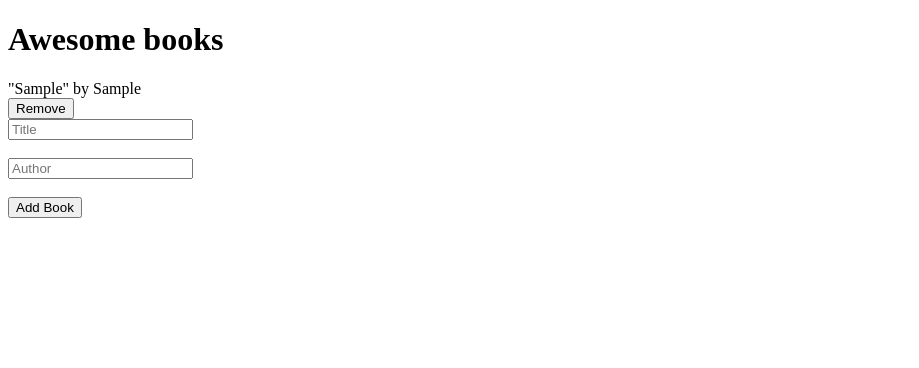
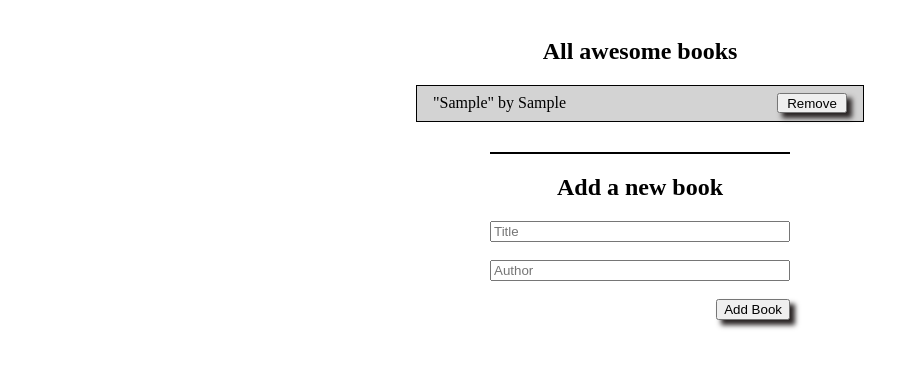
Before and after one commit to jicamargo/awesome-books, a website: page index.html in a window 1280 px wide. Both pictures are taken after typing "Sample", "Sample" into the empty fields and a click on the button "Add Book". Shown: the whole page, without its empty margins (0-919 px from the left). Drawn offline with Linux system fonts and the light colour scheme.

Commit message:
add shadow to buttons, remove object unnecesary book in booklist obj

```diff
--- a/css/styles.css
+++ b/css/styles.css
@@ -1,3 +1,65 @@
 * {
   box-sizing: border-box;
 }
+
+.books {
+  width: 500px;
+  padding: 10px;
+  margin: auto;
+}
+
+#booklist {
+  /* padding: 16px; */
+  margin: 16px;
+  border: 1px black solid;
+}
+
+
+.title {
+  font-weight: bold;
+  text-align: center;
+}
+
+.bookinfo {
+  display: flex;
+  align-items: center;
+  justify-content: space-between;
+  height: 35px;
+  padding: 0 16px;
+}
+
+.removebtn {
+  width: 70px;
+  height: 20px;
+}
+
+
+.whiteBackground {
+  background-color: white;
+}
+
+.grayBackground {
+  background-color: lightgray;
+}
+
+.newbookform {
+  display: flex;
+  flex-direction: column;
+  margin: 30px auto;
+  border-top: 2px black solid;
+  width: 300px;
+  text-align: center;
+}
+
+.inputfld {
+  width: 100%;
+}
+
+#addButton {
+  align-self:flex-end;
+  margin-left: 10px;
+}
+
+.button {
+  box-shadow:  5px 5px 5px #292424;
+}
--- a/index.html
+++ b/index.html
@@ -8,19 +8,27 @@
     <title>Awesome books</title>
 </head>
 <body>
-    <h1>Awesome books</h1>
+    <section class="books">
+        <h1 class ="title">All awesome books</h1>
         <section id="booklist"></section>
+
+        <div class="newbookform">
+          <h1 class="title">
+            Add a new book
+          </h1>
           <div>
             <label for="title" hidden>Title</label>
-        <input type="text" id="title" placeholder="Title" required>
+            <input class="inputfld" type="text" id="title" placeholder="Title" required>
           </div>
           <br>
           <div>
               <label for="author" hidden>Author</label>
-        <input type="text" id="author" placeholder="Author" required>
+              <input class="inputfld" type="text" id="author" placeholder="Author" required>
           </div>
           <br>
-    <button type="button" id="addButton">Add Book</button>
+        <button class="button" type="button" id="addButton">Add Book</button>
+    </section>
+
     <script src="./js/addremove.js"></script>
 </body>
 </html>
--- a/js/addremove.js
+++ b/js/addremove.js
@@ -1,35 +1,29 @@
 const booklist = {
-  books: [
-      book = {
-        title: "",
-        author: ""
-      }
-    ],
+  books: [],
 
-  getBooks: function() {
-    this.books = JSON.parse(localStorage.getItem('bookArray')) || [];
+  getBooks() {
+    this.books = JSON.parse(localStorage.getItem('bookData')) || [];
   },
 
-  saveBooks: function(){
-    localStorage.setItem('bookArray', JSON.stringify(this.books));
+  saveBooks() {
+    localStorage.setItem('bookData', JSON.stringify(this.books));
   },
 
-  ShowBookList: function() {
+  ShowBookList() {
     const bookList = document.getElementById('booklist');
 
     bookList.textContent = '';
     this.books.forEach((book, index) => {
       const div = document.createElement('div');
       bookList.appendChild(div);
-      div.classList ="bookinfo " + ((index % 2 === 0) ? "grayBackground" : "whiteBackground") ;
+      div.classList = `bookinfo ${(index % 2 === 0) ? 'grayBackground' : 'whiteBackground'}`;
 
       const title = document.createElement('div');
-      title.textContent = '"' + book.title + '" by ' + book.author;
+      title.textContent = `"${book.title}" by ${book.author}`;
       div.appendChild(title);
 
-
       const removeBtn = document.createElement('button');
-      removeBtn.classList ="removebtn";
+      removeBtn.classList = 'button removebtn';
       removeBtn.textContent = 'Remove';
       removeBtn.addEventListener('click', () => {
         removeBtn.parentElement.remove();
@@ -38,16 +32,15 @@ const booklist = {
       });
 
       div.appendChild(removeBtn);
-
     });
   },
 
-  addBook: function(author, title) {
+  addBook(author, title) {
     this.books.push({ author, title });
     this.saveBooks();
     this.ShowBookList();
-  }
-}
+  },
+};
 
 const title = document.getElementById('title');
 const author = document.getElementById('author');
```
Lines whose indentation alone changed are shown as unchanged.
